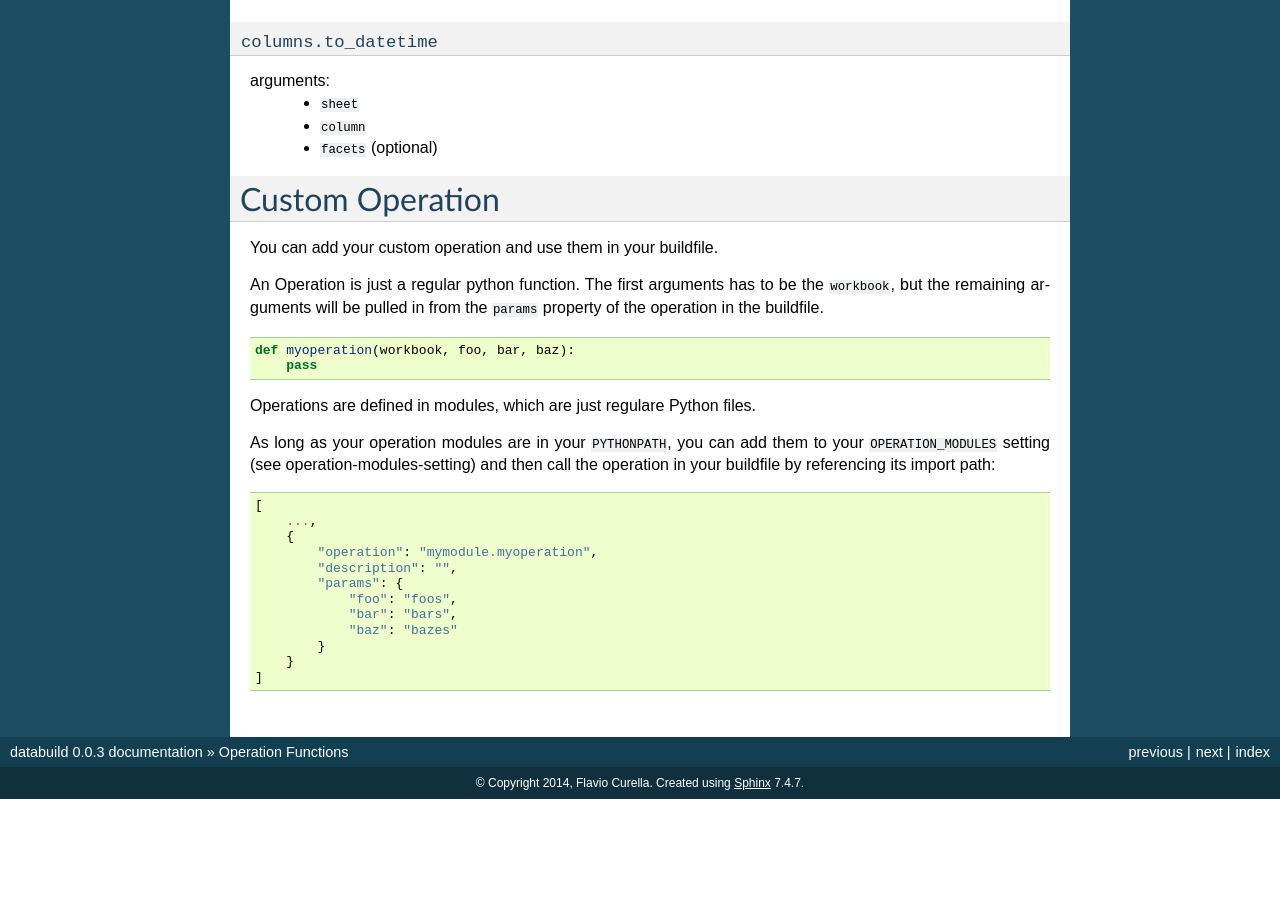
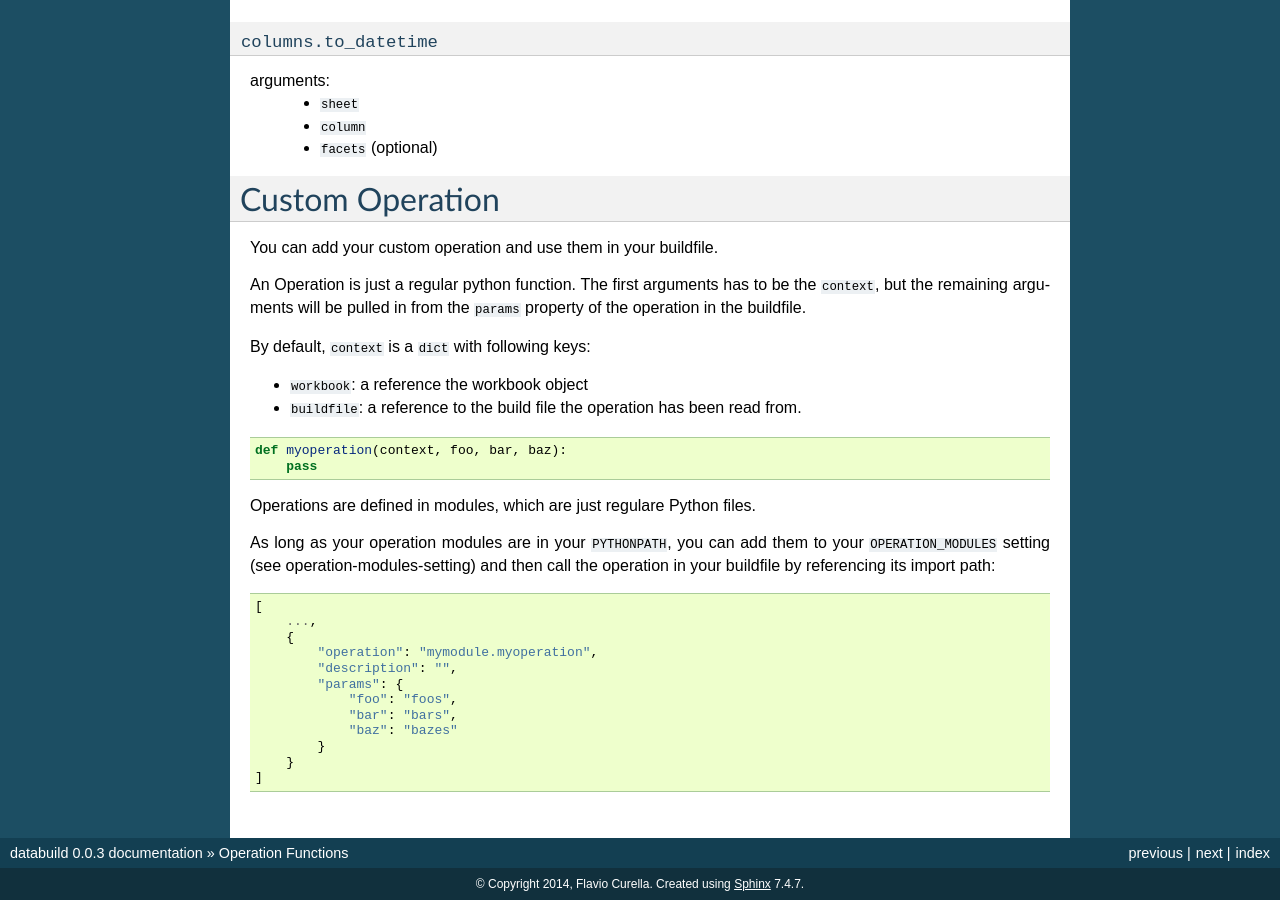
Before and after one commit to databuild/databuild, a Sphinx documentation site: the page built from docs/operations.rst, in a window 1280 px wide and 900 px high, scrolled down 2453 px. Built offline with Sphinx 7.4.7, drawn with Linux system fonts in a browser that asks for light colours; before the commit the page ends 3252 px from its top, so only the background shows below that.

Commit message:
updated docs

```diff
--- a/docs/operations.rst
+++ b/docs/operations.rst
@@ -138,11 +138,16 @@ Custom Operation
 
 You can add your custom operation and use them in your buildfile.
 
-An Operation is just a regular python function. The first arguments has to be the ``workbook``, but the remaining arguments will be pulled in from the ``params`` property of the operation in the buildfile.
+An Operation is just a regular python function. The first arguments has to be the ``context``, but the remaining arguments will be pulled in from the ``params`` property of the operation in the buildfile.
+
+By default, ``context`` is a ``dict`` with following keys:
+
+* ``workbook``: a reference the workbook object
+* ``buildfile``: a reference to the build file the operation has been read from.
 
 ::
 
-    def myoperation(workbook, foo, bar, baz):
+    def myoperation(context, foo, bar, baz):
         pass
 
 Operations are defined in modules, which are just regulare Python files.
```
